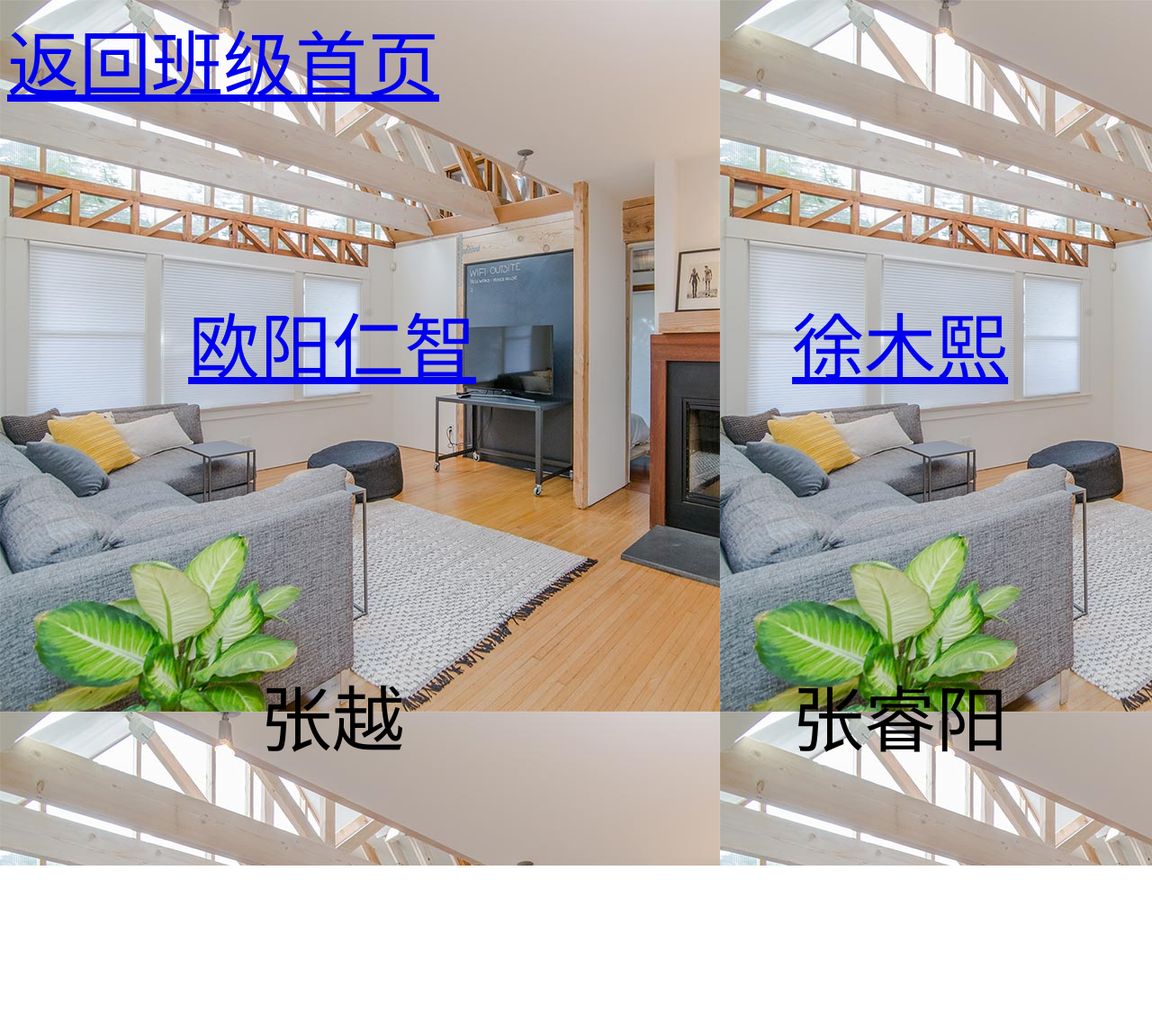
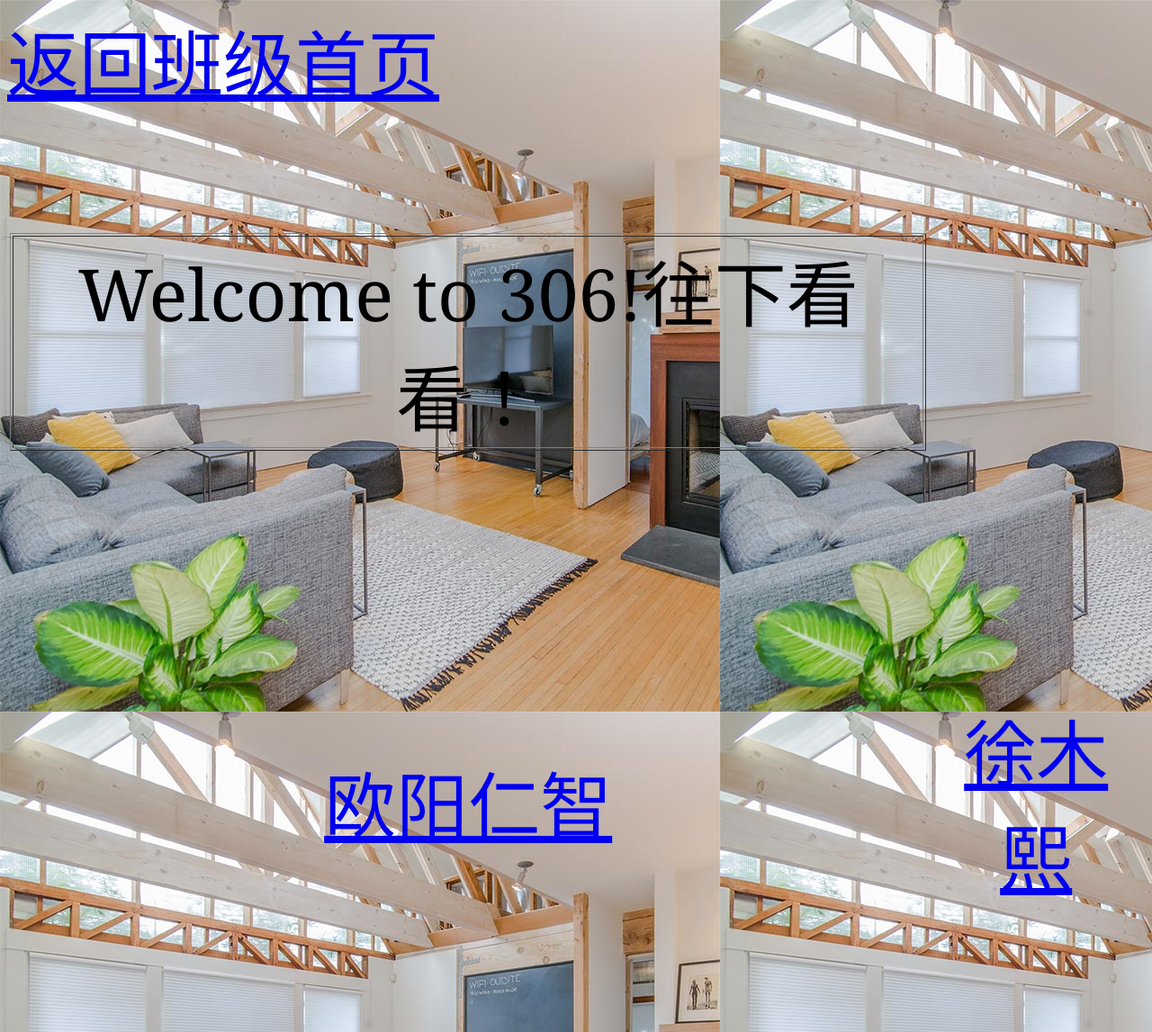
Before and after one commit to Ouyangrenzhi/Ouyangrenzhi.github.io, a plain HTML site: page 306寝室.html in a window 1280 px wide. Shown: the top 1147 px of the page at 90% size. Before the commit the page ends 962 px from the top, so only its background shows below. Drawn offline with Linux system fonts and the light colour scheme.

Commit message:
first commit

```diff
--- a/306寝室.html
+++ b/306寝室.html
@@ -14,15 +14,22 @@ body,td,th {
 <body background="static/picture/about_1.jpg">
 <table width="100%" border="0" align="center">
 <tr>
+  <td height="506" align="center"><table width="100%" border="0" align="center">
+    <table width="100%" border="1">
+      <tr>
+        <td align="center">Welcome to 306!往下看看！</td></td>
+      </tr>
+    </table>
+    <tr>
       <td height="506" align="center"><a href="https://ouyangrenzhi.github.io/index.html">欧阳仁智</a></td>
       <td align="center"><a href="https://sixpence123.github.io/">徐木熙</a></td>
     </tr>
     <tr>
-    <td height="314" align="center">张越</td>
+      <td height="118" align="center">张越</td>
       <td align="center">张睿阳</td>
     </tr>
+  </table>    <a href="https://ouyangrenzhi.github.io/index.html"></a></td>
+</tr>
 </table>
-
-
 </body>
 </html>
```
Also changed, not shown: 1 other file. Lines whose indentation alone changed are shown as unchanged.
